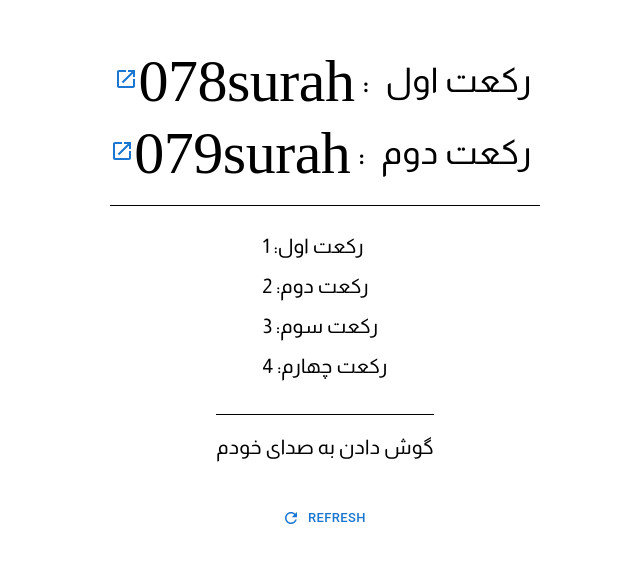
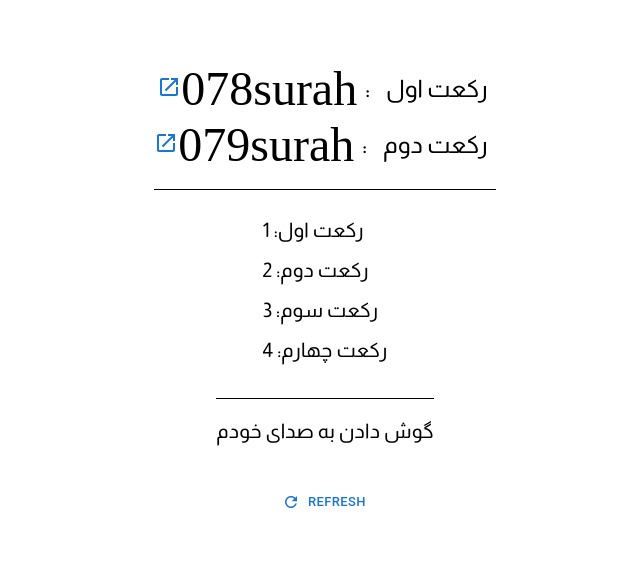
Before and after one commit to zhn1010/namaazApp, a React (Create React App) app: page / in a window 1280 px wide. Shown: the part 111-674 px from the top of the page, without its empty margins (315-955 px from the left). Built offline with nearby package versions, Linux system fonts and the light colour scheme; a web font is replaced by a local one.

Commit message:
Adds theme

```diff
--- a/src/App.tsx
+++ b/src/App.tsx
@@ -52,16 +52,16 @@ function App() {
             key={item.name}
             alignItems="center"
           >
-            <Typography fontFamily="Almarai" margin={1} variant="h4">
+            <Typography fontFamily="Almarai" margin={1} variant="h5">
               ركعت {EnDigitToFa(`${i + 1}`)}
             </Typography>
-            <Typography fontFamily="Almarai" margin={1} variant="h4">
+            <Typography fontFamily="Almarai" margin={1} variant="h5">
               :
             </Typography>
-            <Typography fontFamily="sura_names" variant="h2">
+            <Typography fontFamily="sura_names" variant="h3">
               surah
             </Typography>
-            <Typography fontFamily="sura_names" variant="h2">
+            <Typography fontFamily="sura_names" variant="h3">
               {item.id}
             </Typography>
             <Link href={`https://quran.com/${Number(item.id)}`}>
```
